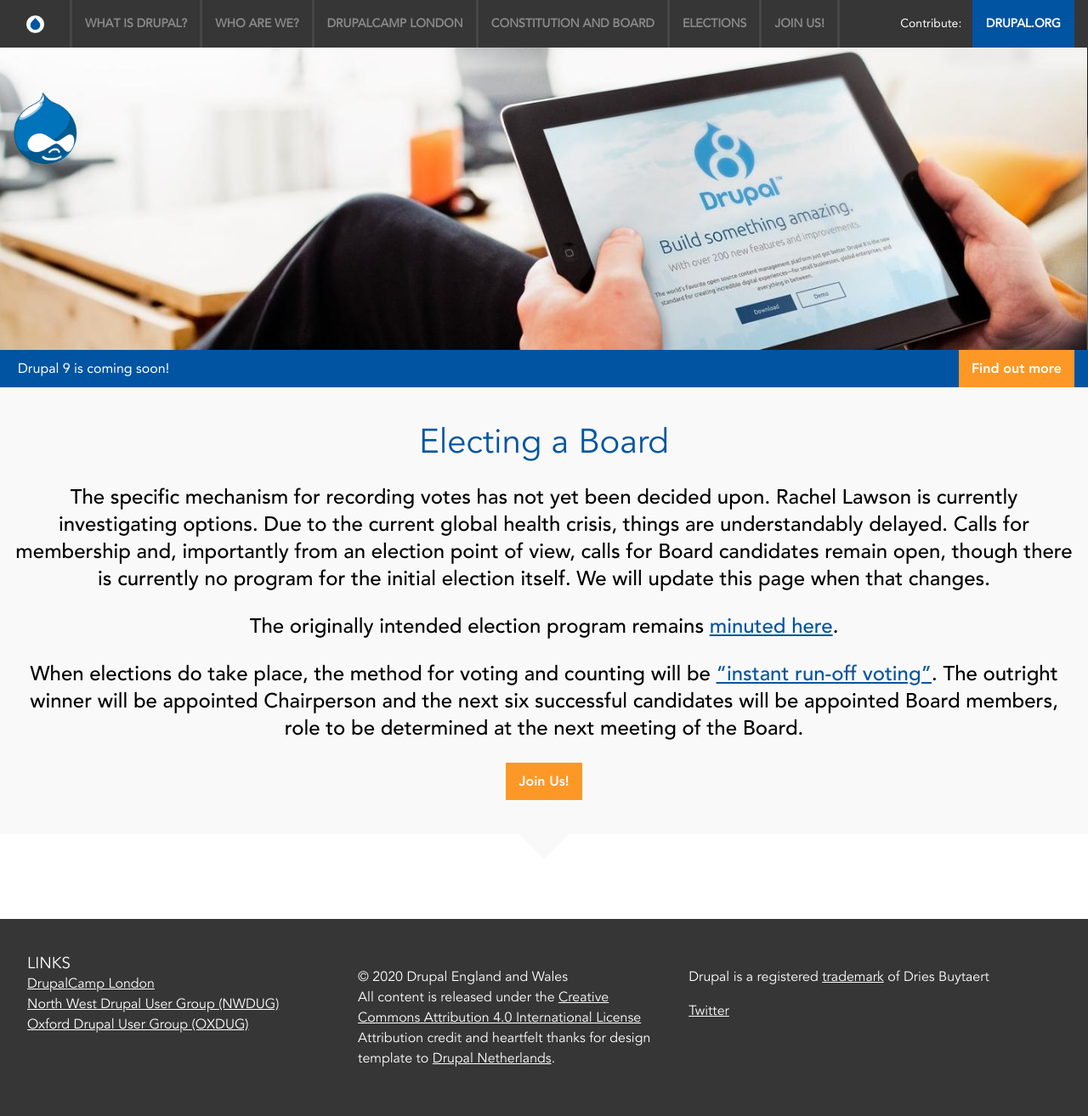
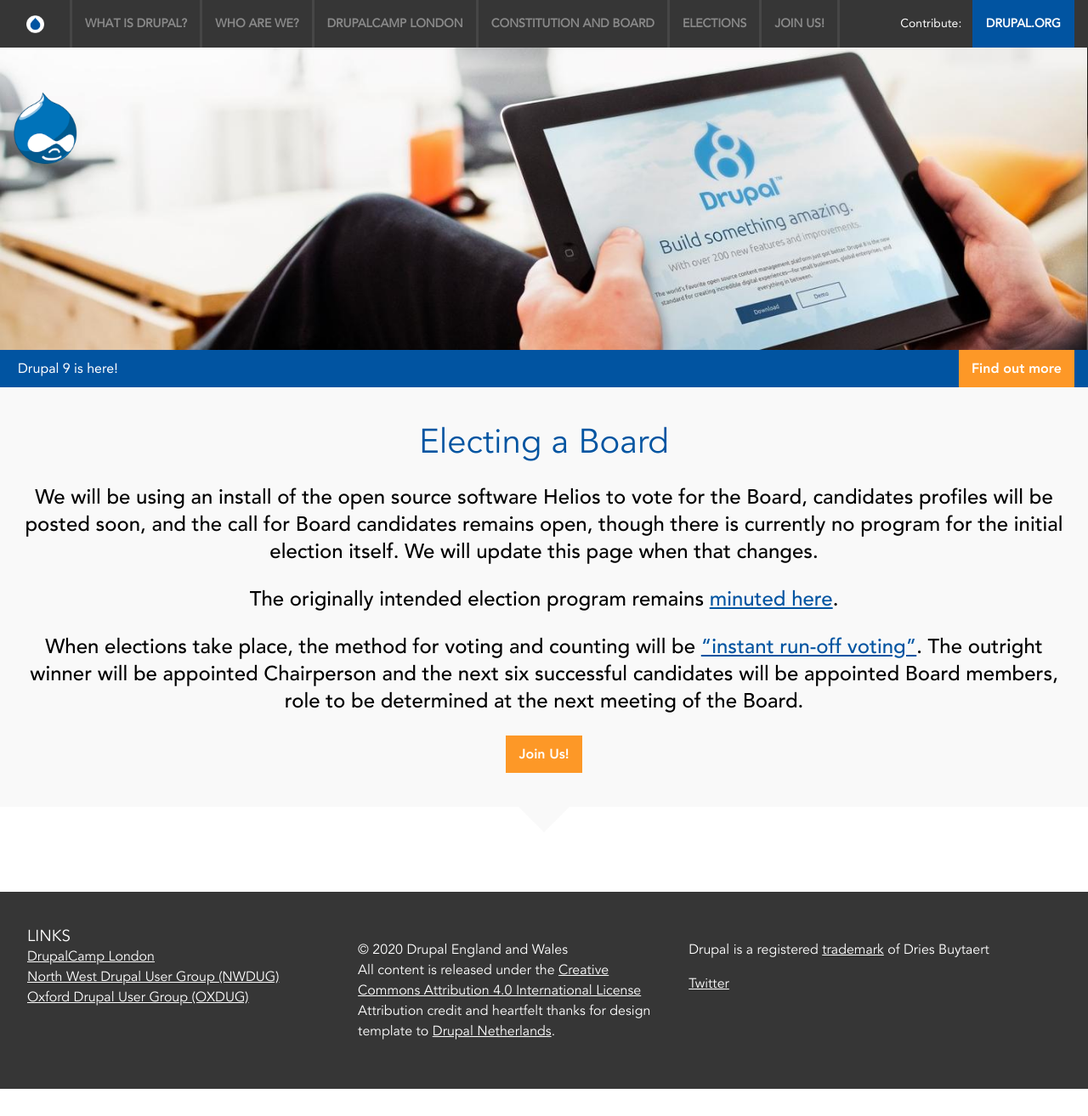
Before and after one commit to Drupal-England-Wales/drupal-england-wales.github.io, a Jekyll site: the page built from elections.html, in a window 1280 px wide and 1314 px high. Shown: the whole window at 85% size. Built offline with Jekyll 4.4.1, drawn with Linux system fonts in a browser that asks for light colours; some web fonts are replaced.

Commit message:
Initial updates to elections page.

```diff
--- a/elections.html
+++ b/elections.html
@@ -3,24 +3,21 @@
 title: Drupal England and Wales | Elections
 page_title: Electing a Board
 header_image: header.jpg
-image_title: Drupal 9 is coming soon!
+image_title: Drupal 9 is here!
 image_button: Find out more
 image_link: https://www.drupal.org/docs/9
 next_button_text: Join Us!
 next_button_link: /join-dew.html
 ---
 <div>
-	<p>The specific mechanism for recording votes has not yet been decided upon.
-	Rachel Lawson is currently investigating options. Due to the current global
-	health crisis, things are understandably delayed. Calls for membership and,
-	importantly from an election point of view, calls for Board candidates remain
+	<p>We will be using an install of the open source software Helios to vote for the Board, candidates profiles will be posted soon, and the call for Board candidates remains
 	open, though there is currently no program for the initial election itself.
 	We will update this page when that changes.
 
 	<p>The originally intended election program remains
 	<a href="https://docs.google.com/document/d/1bJL9TmT2osaP7yLunP3m3L8R5n5pckmfMgbo8vs_S4U/edit">minuted here</a>.</p>
 
-	<p>When elections do take place, the method for voting and counting will be
+	<p>When elections take place, the method for voting and counting will be
 	<a href="https://en.wikipedia.org/wiki/Instant-runoff_voting">“instant run-off voting”</a>.
 	The outright winner will be appointed Chairperson and the next six successful
 	candidates will be appointed Board members, role to be determined at the next
```
